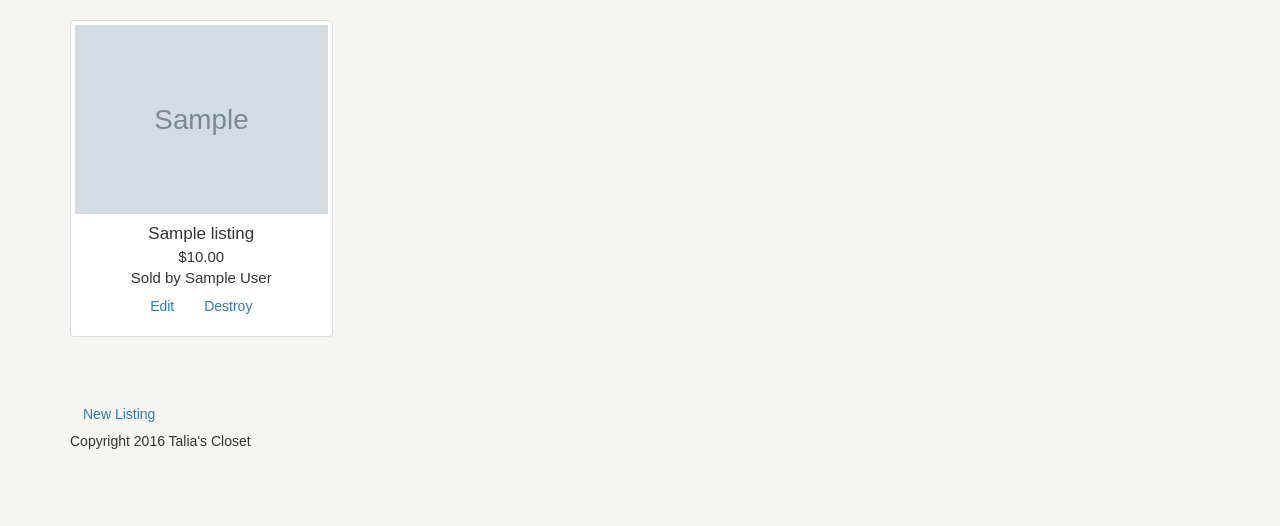
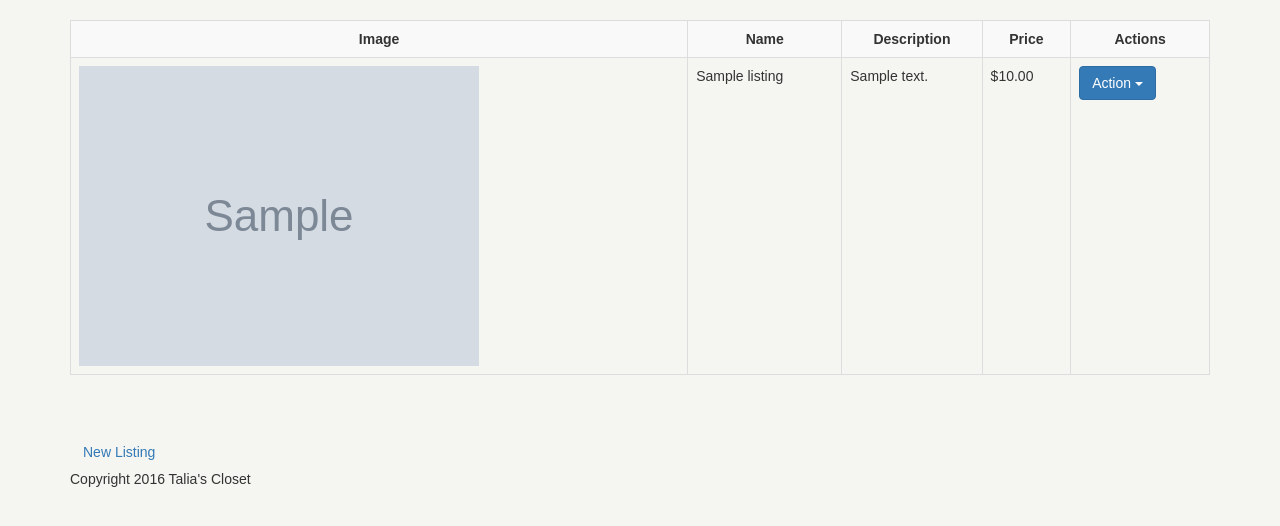
Before and after one commit to Brad124/Talia-s-Closet, a Rails app: page /seller in a window 1280 px wide. Shown: the part 52-578 px from the top of the page. Run offline with Rails 7, Linux system fonts and the light colour scheme; a user stored in the database is signed in; tables that the repository leaves empty hold one stand-in row (values such as "Sample post"); grey boxes marked "Sample" are stand-in pictures; style sheets or scripts are compiled from the project's sources; parts of the project's set-up code (start-up, migrations or seed data) failed here and were passed over; some libraries are stand-ins or nearby versions.

Commit message:
seller page

```diff
--- a/app/assets/javascripts/listings.coffee
+++ b/app/assets/javascripts/listings.coffee
@@ -1,3 +1,6 @@
 # Place all the behaviors and hooks related to the matching controller here.
 # All this logic will automatically be available in application.js.
 # You can use CoffeeScript in this file: http://coffeescript.org/
+
+jQuery ->
+ $('.dropdown-toggle').dropdown()
--- a/app/views/listings/seller.html.erb
+++ b/app/views/listings/seller.html.erb
@@ -1,25 +1,42 @@
-<div class="center">
- <div class="row">
-  <% @listings.each do |listing| %>
-   <div class="col-md-3">
-     <div class="thumbnail">
-      <%= link_to image_tag(listing.image.url), listing %>
-      <%# image_tag listing.image.url %>
-      <div class="caption">
-        <h3><%= listing.name %></h3>
-        <p><%= number_to_currency(listing.price) %></p>
-        <p><%= "Sold by #{listing.user.name}" %></p>
-        <%# link_to 'Show', listing, class: "btn btn-link" %>
-        <% if (user_signed_in?) && (current_user == listing.user) %>
-        <%= link_to 'Edit', edit_listing_path(listing), class: "btn btn-link" %>
-        <%= link_to 'Destroy', listing, method: :delete, data: { confirm: 'Are you sure?' }, class: "btn btn-link" %>
-        <% end %>
-      </div>
-    </div>
-   </div>
+<table class="table table-striped table table-bordered">
+
+ <tr>
+  <th class="center">Image</th>
+  <th class="center">Name</th>
+  <th class="center">Description</th>
+  <th class="center">Price</th>
+  <th class="center">Actions</th>
+ </tr>
+
+
+ <% @listings.each do |listing| %>
+   <tr>
+   <td><%= image_tag listing.image.url(:thumb) %></td>
+   <td><%= listing.name %></td>
+   <td><%= listing.description %></td>
+   <td><%= number_to_currency (listing.price) %></td>
+     <td>
+
+      <!-- Single button -->
+     <div class="btn-group">
+      <button type="button" class="btn btn-primary dropdown-toggle" data-toggle="dropdown" aria-haspopup="true" aria-expanded="false">
+        Action <span class="caret"></span>
+      </button>
+       <ul class="dropdown-menu">
+        <li><%= link_to "View", listing, class: "btn btn-link"  %></li>
+        <li><%= link_to "Edit", edit_listing_path(listing), class: "btn btn-link"  %></li>
+        <li><%= link_to 'Destroy', listing, method: :delete, data: { confirm: 'Are you sure?' }, class: "btn btn-link" %></li>
+        <!-- <li role="separator" class="divider"></li>
+        <li><a href="#">Separated link</a></li> -->
+       </ul>
+     </div>
+     </td>
+   </tr>
   <% end %>
- </div>
-</div>
+</table>
+
+
+
 
 
 <br><br>
```
Also changed, not shown: app/assets/javascripts/application.js (line endings or trailing spaces), app/assets/javascripts/pages.coffee (line endings or trailing spaces).
